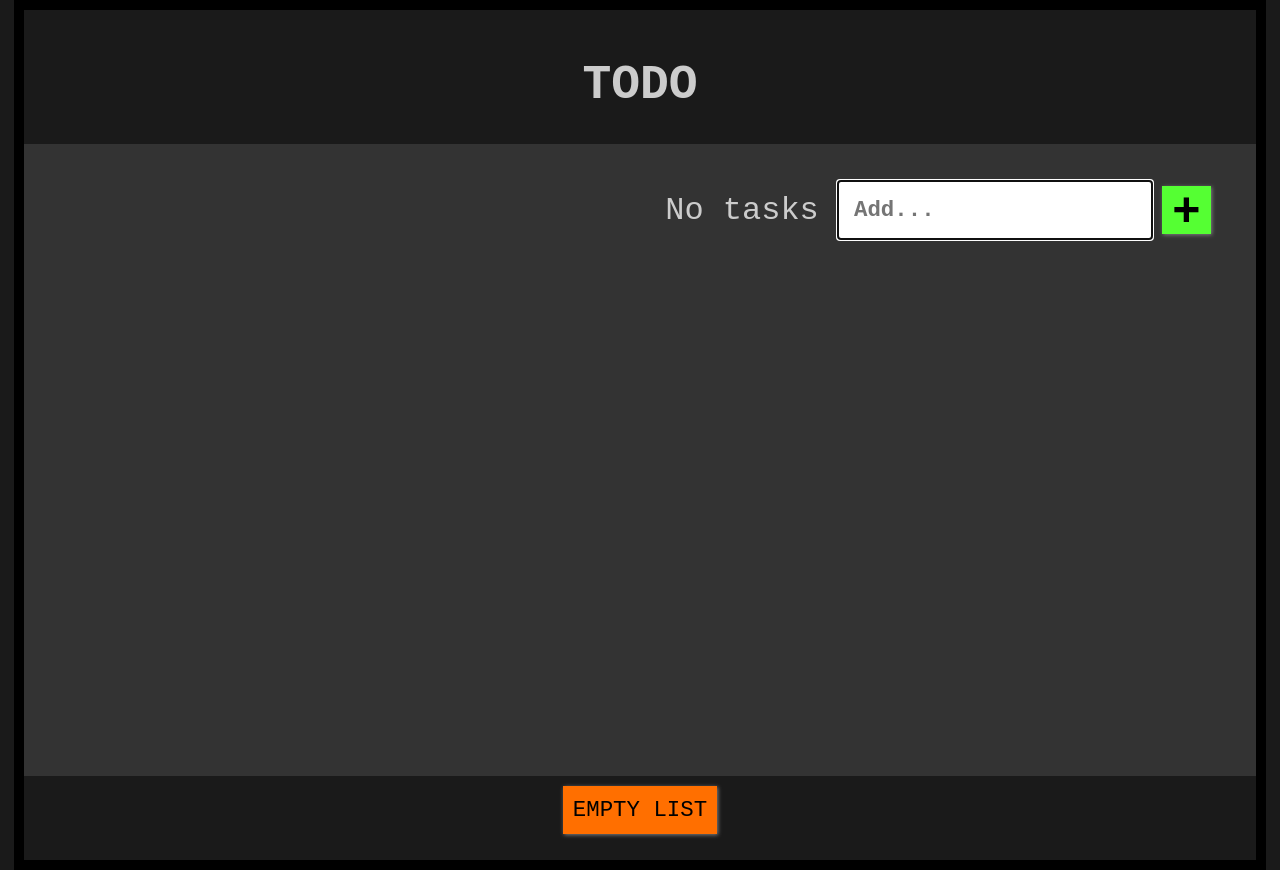
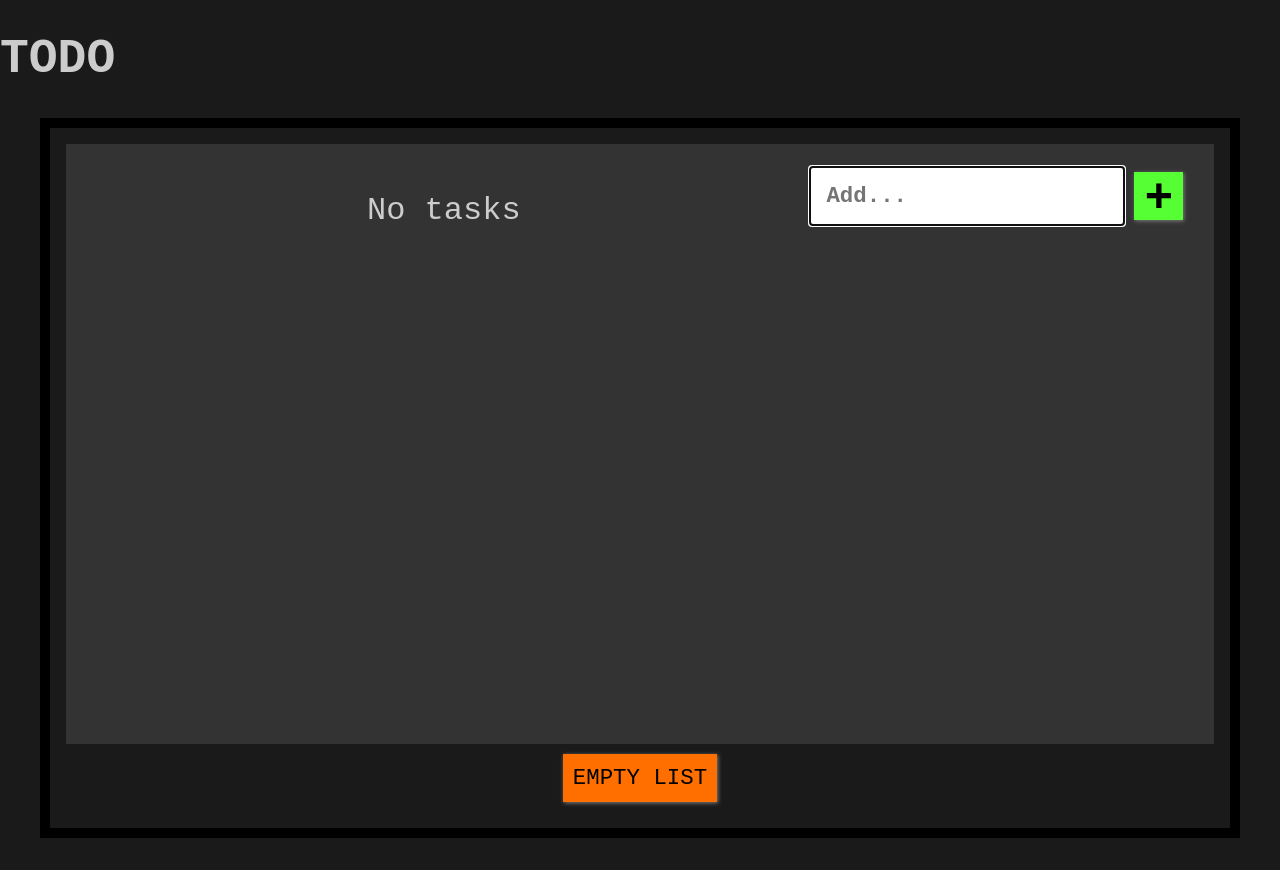
Before and after one commit to FredrikAndersson-MU24/exam-typescript-react, a React (Vite) app: page / in a window 1280 px wide. After the commit the page ends 838 px from the top, so only its background shows below. Built offline with nearby package versions, Linux system fonts and the light colour scheme.

Commit message:
moved the ListItemProps interface from App to the ListItem component. Fixed misplaced box-sizing in style.css

```diff
--- a/src/App.tsx
+++ b/src/App.tsx
@@ -9,18 +9,7 @@ import "./style/style.css";
 interface Task {
   id: number;
   name: string;
-  value: string;
   checked: boolean;
-}
-export interface ListItemProps {
-  id: number;
-  name: string;
-  value: string;
-  checked: boolean;
-  style: React.CSSProperties | undefined;
-  onchange: React.ChangeEventHandler<HTMLInputElement>;
-  clickLabel: React.MouseEventHandler<HTMLElement>;
-  clickDelete: React.MouseEventHandler<HTMLElement> | undefined;
 }
 
 function App() {
@@ -32,11 +21,7 @@ function App() {
 
   const handleAddTask = () => {
     if (text.trim() !== "") {
-      setTasks((a) => [
-        ...a,
-        { id: id, name: text.trim(), value: "todo", checked: false },
-      ]);
-      setText("");
+      setTasks((a) => [...a, { id: id, name: text.trim(), checked: false }]);
     }
   };
 
@@ -59,9 +44,11 @@ function App() {
   }, [tasks]);
 
   return (
+    <>
+      <header>
+        <Title />
+      </header>
       <main className="wrapper">
-      <Title />
-
         <section className="input-list-wrapper">
           <form className="input-wrapper">
             <InputTextField
@@ -71,7 +58,11 @@ function App() {
                 setText(e.target.value);
               }}
             />
-          <Button text="+" onclick={() => handleAddTask()} class="button-add" />
+            <Button
+              text="+"
+              onclick={() => handleAddTask()}
+              class="button-add"
+            />
           </form>
           {tasks.length ? (
             <List
@@ -81,7 +72,6 @@ function App() {
                     key={item.id}
                     id={item.id}
                     name={item.name}
-                  value={item.value}
                     checked={item.checked}
                     style={
                       item.checked
@@ -109,6 +99,7 @@ function App() {
           class="button-clear"
         />
       </main>
+    </>
   );
 }
 
--- a/src/components/ListItem.tsx
+++ b/src/components/ListItem.tsx
@@ -1,5 +1,14 @@
-import { ListItemProps } from "../App";
 import Button from "./Button";
+
+interface ListItemProps {
+  id: number;
+  name: string;
+  checked: boolean;
+  style: React.CSSProperties | undefined;
+  onchange: React.ChangeEventHandler<HTMLInputElement>;
+  clickLabel: React.MouseEventHandler<HTMLElement>;
+  clickDelete: React.MouseEventHandler<HTMLElement>;
+}
 const ListItem = (props: ListItemProps) => {
   return (
     <>
--- a/src/style/style.css
+++ b/src/style/style.css
@@ -1,5 +1,7 @@
+* {
+  box-sizing: border-box;
+}
 :root {
-  box-sizing: border-box;
   --font-family: "Courier New", Courier, monospace;
   --background-color: hsla(0, 0%, 10%);
   --ul-background-color: hsla(0, 0%, 20%);
@@ -26,13 +28,11 @@ main {
   user-select: none;
   border: 10px solid black;
 }
-
 h1 {
   font-family: var(--font-family);
   font-size: 3rem;
   color: var(--font-color);
 }
-
 ul {
   display: flex;
   flex-direction: column;
@@ -43,7 +43,6 @@ ul {
   margin-top: 0;
   flex-grow: 1;
 }
-
 li {
   background-color: var(--li-background-color);
   color: var(--font-color);
@@ -53,11 +52,10 @@ li {
   list-style-type: none;
   margin: 0.2rem;
   margin-top: 0;
-  padding: 1rem;
+  padding: 0.1rem;
   border: none;
   box-shadow: 1px 1px 4px gray;
 }
-
 li:hover {
   background-color: var(--li-background-color-hover);
 }
@@ -65,16 +63,14 @@ li:active {
   background-color: var(--li-background-color-active);
   box-shadow: 1px 1px 4px gray inset;
 }
-
 .input-wrapper {
-  height: 4rem;
   display: flex;
   flex-direction: row;
   align-items: center;
   height: fit-content;
   margin: 0.2rem;
   margin-top: 0;
-  padding: 1rem;
+  padding: 0.1rem;
 }
 
 .input-list-wrapper {
@@ -82,7 +78,6 @@ li:active {
   flex-direction: column;
   flex-grow: 1;
   background-color: var(--ul-background-color);
-  min-width: 400px;
   width: 100%;
   height: 600px;
   padding: 1rem;
@@ -104,9 +99,7 @@ li:active {
   font-weight: bold;
   font-size: 1.4rem;
   border: none;
-  /* border-radius: 1rem; */
   padding: 1rem;
-  padding-left: 1rem;
   color: black;
   flex-grow: 1;
 }
@@ -172,6 +165,7 @@ button {
   height: 40px;
   width: 40px;
   flex-shrink: 0;
+  margin-left: 1rem;
 }
 
 label {
@@ -186,6 +180,7 @@ label {
 }
 
 .empty-list-message {
+  width: 100%;
   font-family: var(--font-family);
   color: var(--font-color);
   font-size: 2rem;
```
Lines whose indentation alone changed are shown as unchanged.
